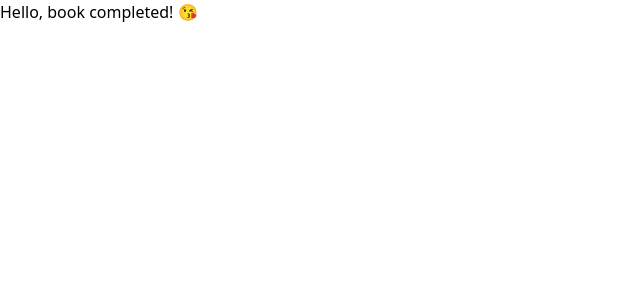
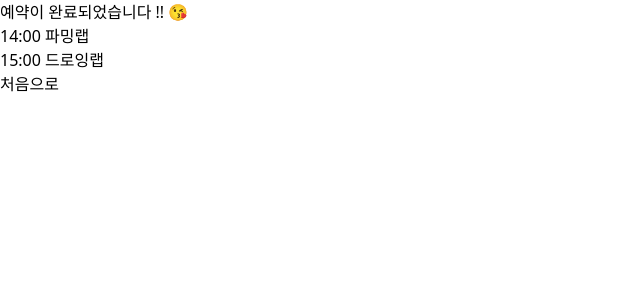
Before and after one commit to headkio/playlab, a Next.js app: page /book/complete in a window 1280 px wide. Shown: the top 300 px of the page, without its empty margins (0-640 px from the left). Built offline with nearby package versions, Linux system fonts and the light colour scheme.

Commit message:
style: init /book/complete page

```diff
--- a/pages/book/complete.tsx
+++ b/pages/book/complete.tsx
@@ -1,7 +1,21 @@
 import type { NextPage } from "next";
+import Link from "next/link";
 
 const Home: NextPage = () => {
-  return <div>Hello, book completed! 😘</div>;
+  return (
+    <div>
+      <h1>예약이 완료되었습니다 !! 😘</h1>
+      <div>
+        <div>14:00 파밍랩</div>
+        <div>15:00 드로잉랩</div>
+      </div>
+      <Link href="/book">
+        <a className="hover: my-2 flex w-full justify-around rounded-full bg-orange-400 py-2 font-bold text-slate-100 shadow-md hover:bg-orange-500 hover:transition-colors">
+          처음으로
+        </a>
+      </Link>
+    </div>
+  );
 };
 
 export default Home;
--- a/pages/book/confirm.tsx
+++ b/pages/book/confirm.tsx
@@ -20,12 +20,12 @@ const Home: NextPage = () => {
         </div>
       </div>
       <div className="flex justify-around space-x-4 p-10">
-        <Link href="/book">
+        <Link href="/book/complete">
           <a className="hover: my-2 flex w-full justify-around rounded-full bg-orange-400 py-2 font-bold text-slate-100 shadow-md hover:bg-orange-500 hover:transition-colors">
             YES
           </a>
         </Link>
-        <Link href="/book">
+        <Link href="/book/complete">
           <a className="hover: my-2 flex w-full justify-around rounded-full bg-orange-400 py-2 font-bold text-slate-100 shadow-md hover:bg-orange-500 hover:transition-colors">
             NO
           </a>
--- a/pages/book/index.tsx
+++ b/pages/book/index.tsx
@@ -1,5 +1,4 @@
 import type { NextPage } from "next";
-import moment from "moment";
 import Link from "next/link";
 
 const Home: NextPage = () => {
```
